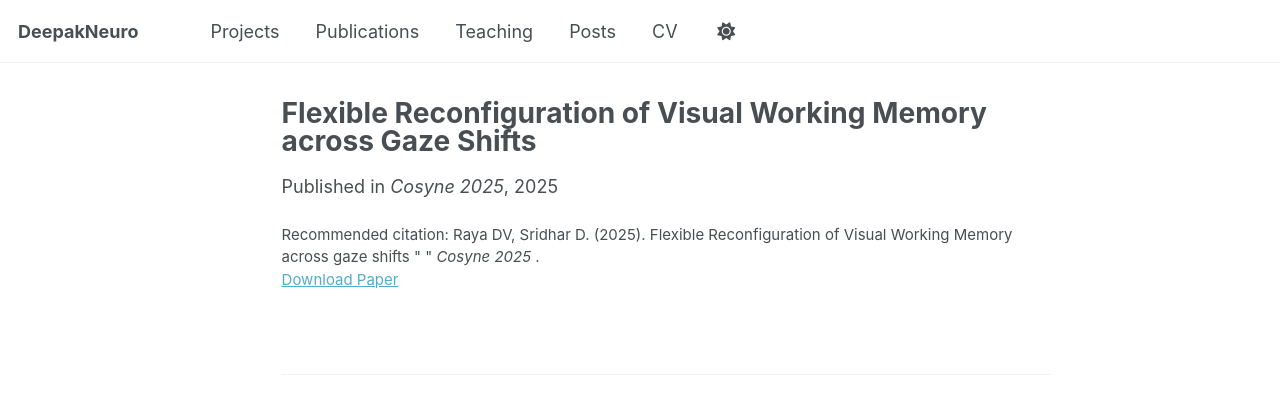
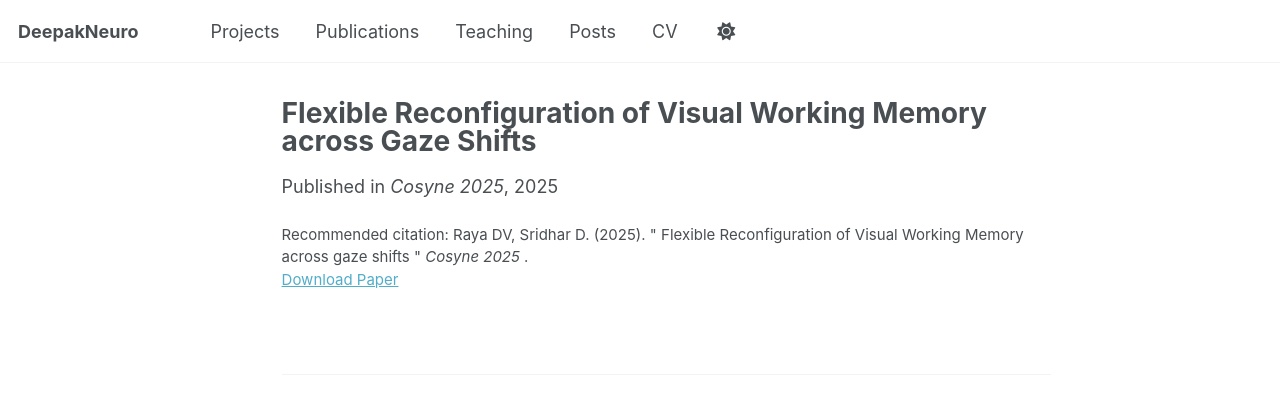
Before and after one commit to DeepakNeuro/DeepakNeuro, a Jekyll site: the page built from _publications/2025-04-02-Cosyne_VWM_EM.md, in a window 1280 px wide. Shown: the top 410 px of the page. Built offline with Jekyll 4.4.1, drawn with Linux system fonts in a browser that asks for light colours; a script that is not in the unit is left out; part of the change alters nothing that is shown.

```diff
--- a/_publications/2025-04-02-Cosyne_VWM_EM.md
+++ b/_publications/2025-04-02-Cosyne_VWM_EM.md
@@ -1,10 +1,10 @@
 ---
 title: "Flexible Reconfiguration of Visual Working Memory across Gaze Shifts"
 collection: publications
-category: manuscripts
-permalink: /publication/2025_04_VWM_eyeMovements
+category: conferences
+permalink: /publications/2025_04_VWM_eyeMovements
 date: 2025_04_02
 venue: 'Cosyne 2025'
-paperurl: 'https://elifesciences.org/reviewed-preprints/97098'
-citation: 'Raya DV, Sridhar D. (2025). Flexible Reconfiguration of Visual Working Memory across gaze shifts &quot;  &quot; <i> Cosyne 2025 </i>.'
+paperurl: '/files/cosyne_937_submission_Abstract.pdf'
+citation: 'Raya DV, Sridhar D. (2025). &quot; Flexible Reconfiguration of Visual Working Memory across gaze shifts &quot; <i> Cosyne 2025 </i>.'
 ---
```
Also changed, not shown: 5 other files.
